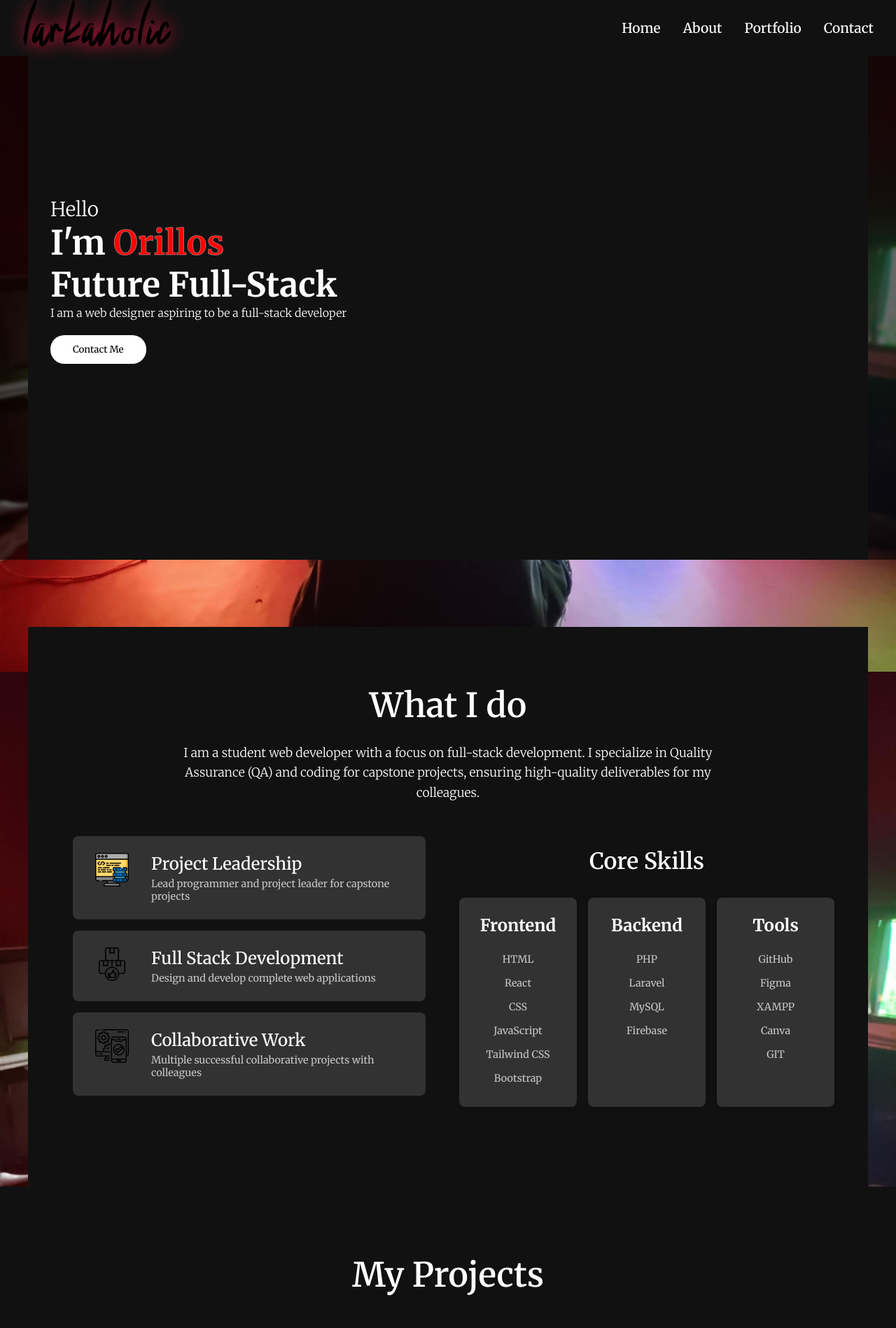
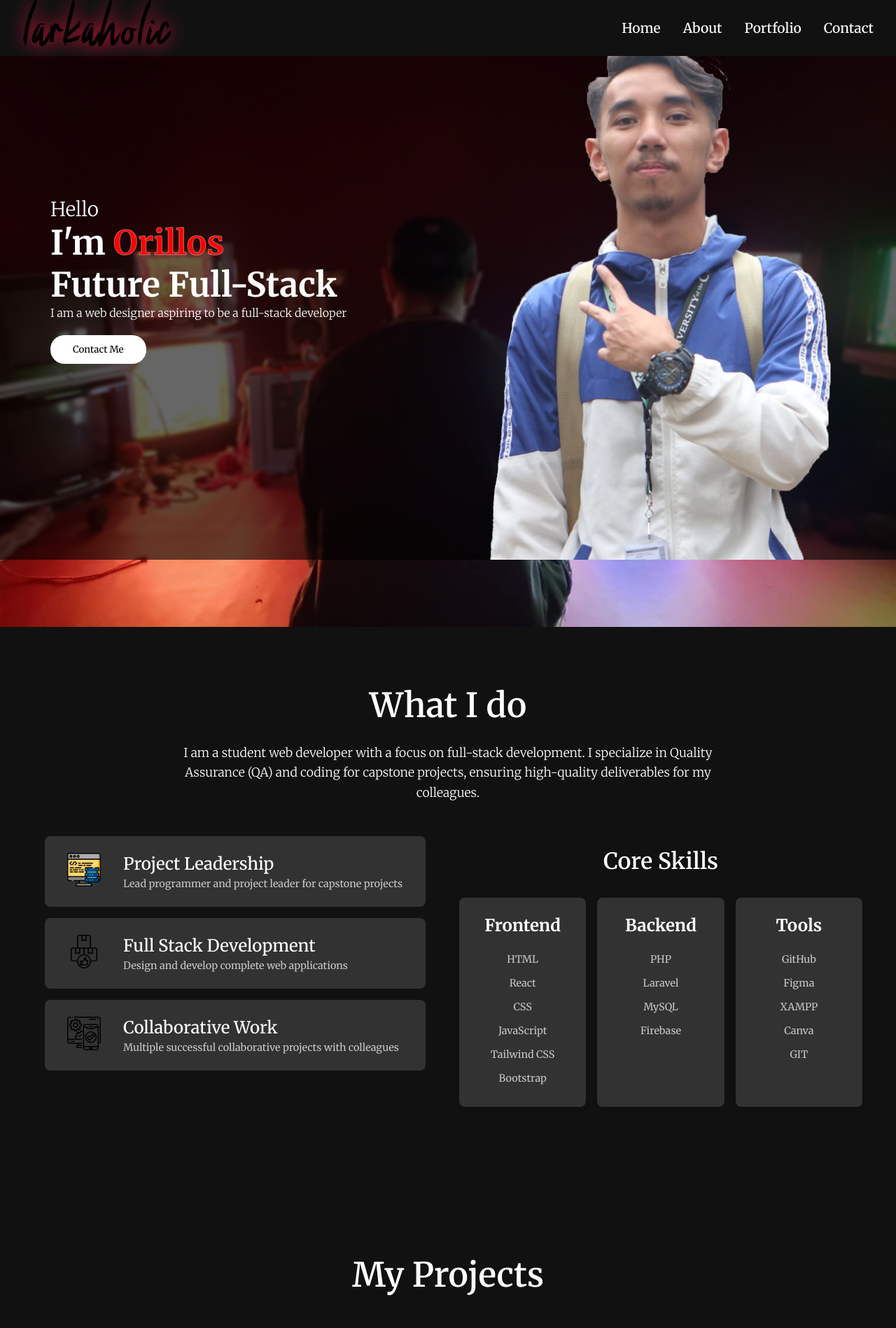
Before and after one commit to Larkaholic/PortfolioReact, a React (Create React App) app: page / in a window 1280 px wide. Shown: the top 1898 px of the page at 70% size. Built offline with nearby package versions, Linux system fonts and the light colour scheme.

Commit message:
made bg black

```diff
--- a/src/components/about/about.css
+++ b/src/components/about/about.css
@@ -1,12 +1,9 @@
-.abouts {
-    background-color: #111;
-}
+
 
 #about {
     background-color: #111;
     overflow: hidden;
     width: 100vw;
-    max-width: 75rem;
     margin: 0 auto;
     display: flex;
     flex-direction: column;
--- a/src/components/intro/intro.css
+++ b/src/components/intro/intro.css
@@ -7,7 +7,6 @@
     position: relative;
     display: flex;
     align-items: center;
-    background-color: #111;
 }
 
 .bg {
```
Also changed, not shown: src/App.css (deleted, +0 -10 lines).
